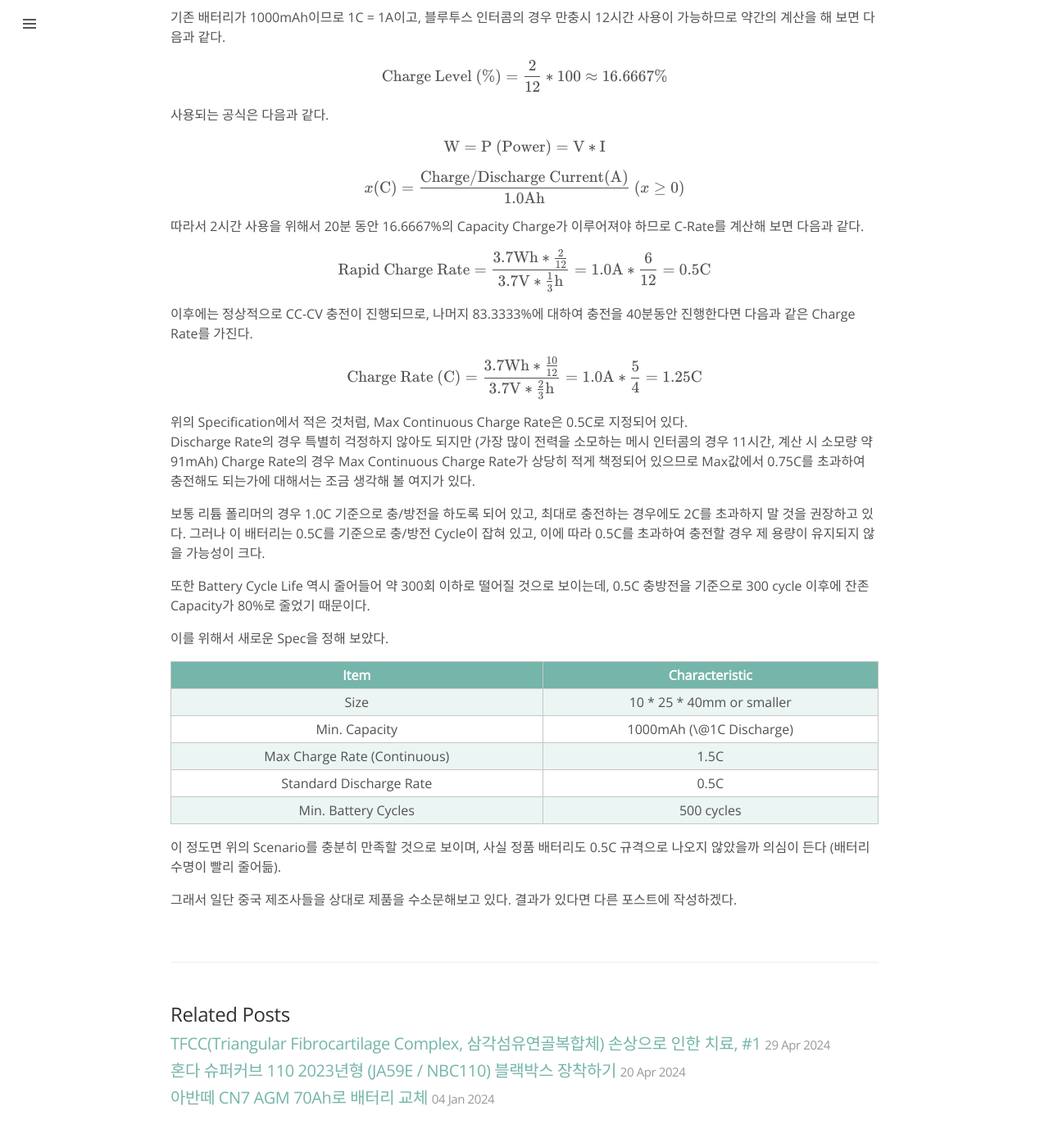
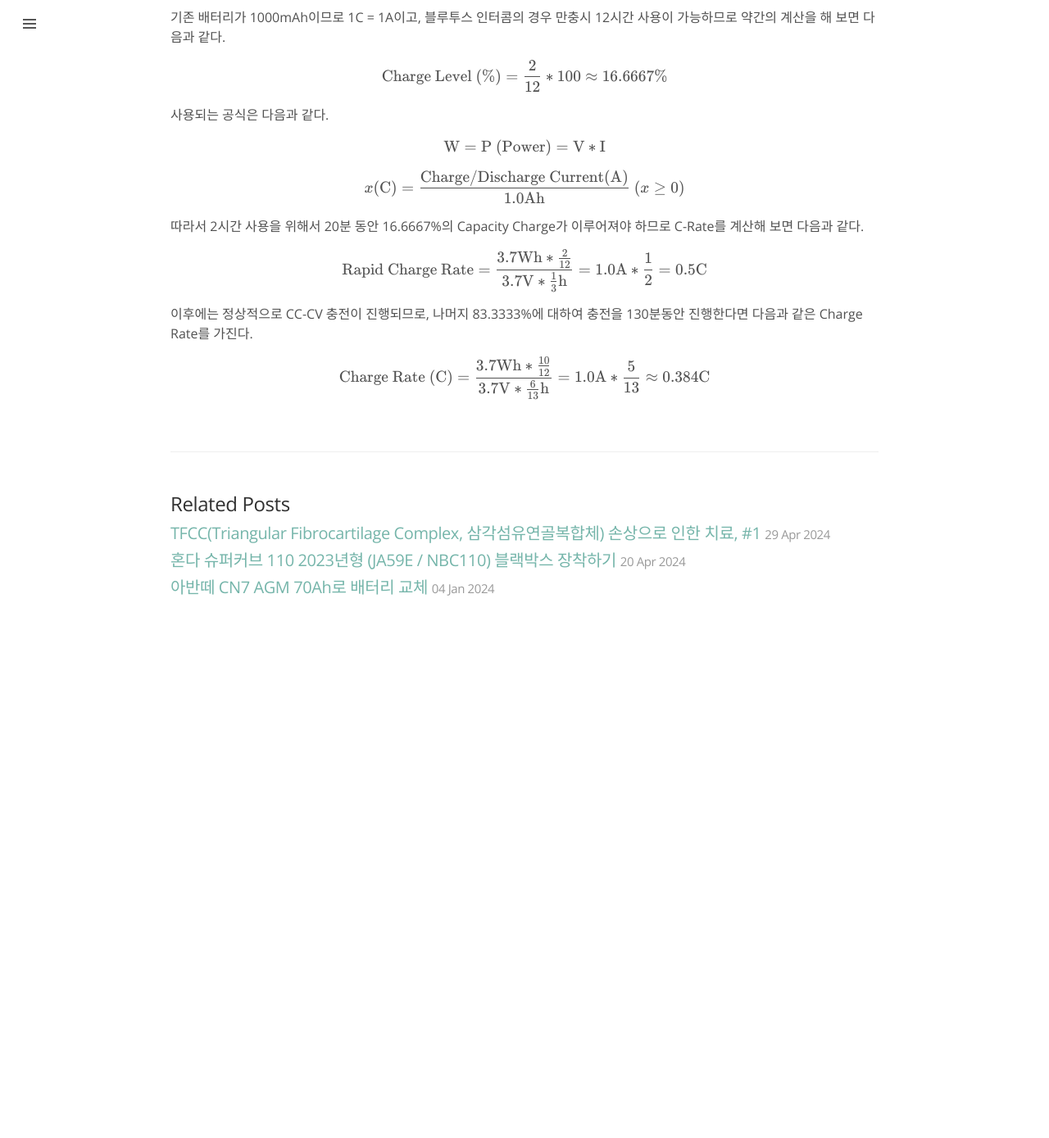
Before and after one commit to ritaru/ritaru.github.io, a Jekyll site: the page built from _posts/2024-04-27-Sena-50S-Battery.markdown, in a window 1280 px wide and 1400 px high, scrolled down 2430 px. Shown: the top 1389 px of the window at 82% size. Built offline with Jekyll 4.4.1, drawn with Linux system fonts in a browser that asks for light colours; some web fonts are replaced; after the commit the page ends 3207 px from its top, so only the background shows below that.

Commit message:
redone calculations

```diff
--- a/_posts/2024-04-27-Sena-50S-Battery.markdown
+++ b/_posts/2024-04-27-Sena-50S-Battery.markdown
@@ -74,29 +74,8 @@ $$ x \textrm{(C)} = { {\textrm{Charge/Discharge Current(A)} \over 1.0\textrm{Ah}
 
 따라서 2시간 사용을 위해서 20분 동안 16.6667%의 Capacity Charge가 이루어져야 하므로 C-Rate를 계산해 보면 다음과 같다.
 
-$$ \textrm{Rapid Charge Rate} = { {3.7\textrm{Wh} * {2 \over 12}} \over 3.7\textrm{V} * {1 \over 3}\textrm{h} } = 1.0\textrm{A} * {6 \over 12} = 0.5\textrm{C} $$
+$$ \textrm{Rapid Charge Rate} = { {3.7\textrm{Wh} * {2 \over 12}} \over 3.7\textrm{V} * {1 \over 3}\textrm{h} } = 1.0\textrm{A} * {1 \over 2} = 0.5\textrm{C} $$
 
-이후에는 정상적으로 CC-CV 충전이 진행되므로, 나머지 83.3333%에 대하여 충전을 40분동안 진행한다면 다음과 같은 Charge Rate를 가진다.
+이후에는 정상적으로 CC-CV 충전이 진행되므로, 나머지 83.3333%에 대하여 충전을 130분동안 진행한다면 다음과 같은 Charge Rate를 가진다.
 
-$$ \textrm{Charge Rate (C)} = { {3.7\textrm{Wh} * {10 \over 12}} \over 3.7\textrm{V} * {2 \over 3}\textrm{h} } = 1.0\textrm{A} * {5 \over 4} = 1.25\textrm{C} $$
-
-위의 Specification에서 적은 것처럼, Max Continuous Charge Rate은 0.5C로 지정되어 있다.
-Discharge Rate의 경우 특별히 걱정하지 않아도 되지만 (가장 많이 전력을 소모하는 메시 인터콤의 경우 11시간, 계산 시 소모량 약 91mAh) Charge Rate의 경우 Max Continuous Charge Rate가 상당히 적게 책정되어 있으므로 Max값에서 0.75C를 초과하여 충전해도 되는가에 대해서는 조금 생각해 볼 여지가 있다.
-
-보통 리튬 폴리머의 경우 1.0C 기준으로 충/방전을 하도록 되어 있고, 최대로 충전하는 경우에도 2C를 초과하지 말 것을 권장하고 있다. 그러나 이 배터리는 0.5C를 기준으로 충/방전 Cycle이 잡혀 있고, 이에 따라 0.5C를 초과하여 충전할 경우 제 용량이 유지되지 않을 가능성이 크다.
-
-또한 Battery Cycle Life 역시 줄어들어 약 300회 이하로 떨어질 것으로 보이는데, 0.5C 충방전을 기준으로 300 cycle 이후에 잔존 Capacity가 80%로 줄었기 때문이다.
-
-이를 위해서 새로운 Spec을 정해 보았다.
-
-|             Item             |      Characteristic      |
-| :--------------------------: | :----------------------: |
-|             Size             | 10 \* 25 \* 40mm or smaller  |
-|        Min. Capacity         | 1000mAh (\@1C Discharge) |
-| Max Charge Rate (Continuous) |           1.5C           |
-|   Standard Discharge Rate    |           0.5C           |
-|     Min. Battery Cycles      |        500 cycles        |
-
-이 정도면 위의 Scenario를 충분히 만족할 것으로 보이며, 사실 정품 배터리도 0.5C 규격으로 나오지 않았을까 의심이 든다 (배터리 수명이 빨리 줄어듦).
-
-그래서 일단 중국 제조사들을 상대로 제품을 수소문해보고 있다. 결과가 있다면 다른 포스트에 작성하겠다.
+$$ \textrm{Charge Rate (C)} = { {3.7\textrm{Wh} * {10 \over 12}} \over 3.7\textrm{V} * {6 \over 13}\textrm{h} } = 1.0\textrm{A} * {5 \over 13} \approx 0.384 \textrm{C} $$
```
